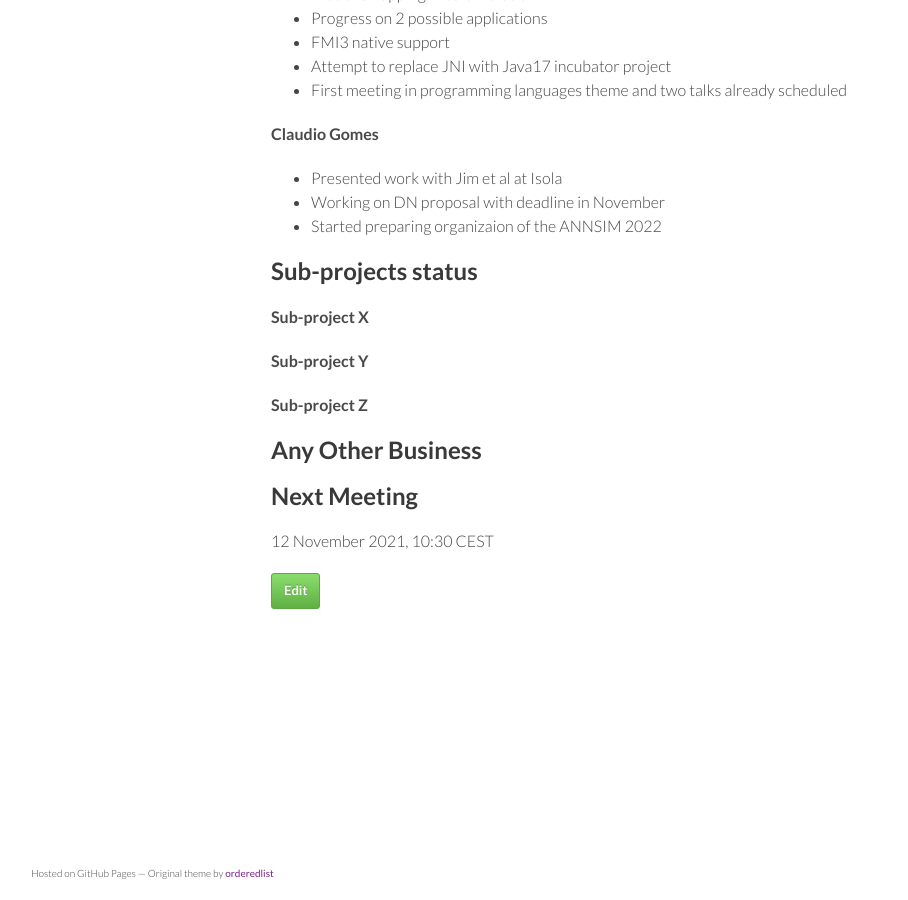
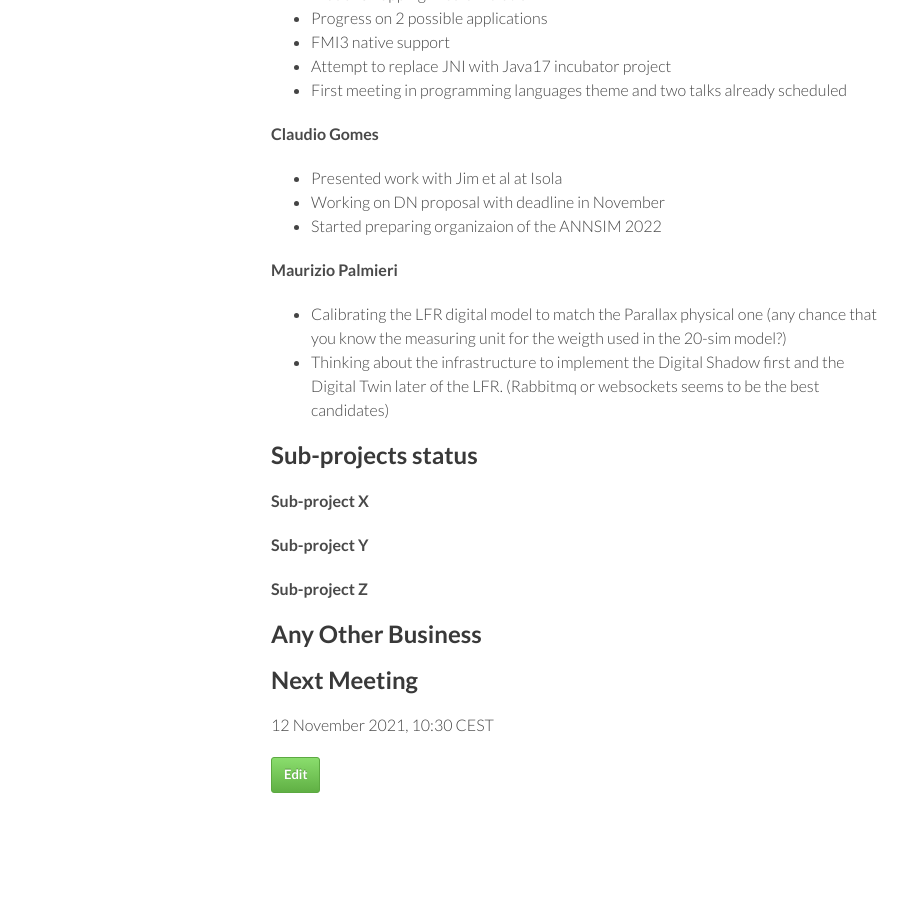
Before and after one commit to digitaltwincentre/digitaltwincentre.github.io, a Jekyll site: the page built from _biweeklies/Biweekly-48.md, in a window 1280 px wide and 900 px high, scrolled down 1519 px. Shown: the whole window, without its empty margins (179-1087 px from the left). Built offline with Jekyll 4.4.1, drawn with Linux system fonts in a browser that asks for light colours; nearby versions of some CDN libraries.

Commit message:
Update Biweekly-48.md

```diff
--- a/_biweeklies/Biweekly-48.md
+++ b/_biweeklies/Biweekly-48.md
@@ -71,6 +71,10 @@ date: 29 October 2021, 1030 CEST
 * Working on DN proposal with deadline in November
 * Started preparing organizaion of the ANNSIM 2022
 
+#### Maurizio Palmieri
+* Calibrating the LFR digital model to match the Parallax physical one (any chance that you know the measuring unit for the weigth used in the 20-sim model?)
+* Thinking about the infrastructure to implement the Digital Shadow first and the Digital Twin later of the LFR. (Rabbitmq or websockets seems to be the best candidates)
+
 
 ## Sub-projects status
 
```
